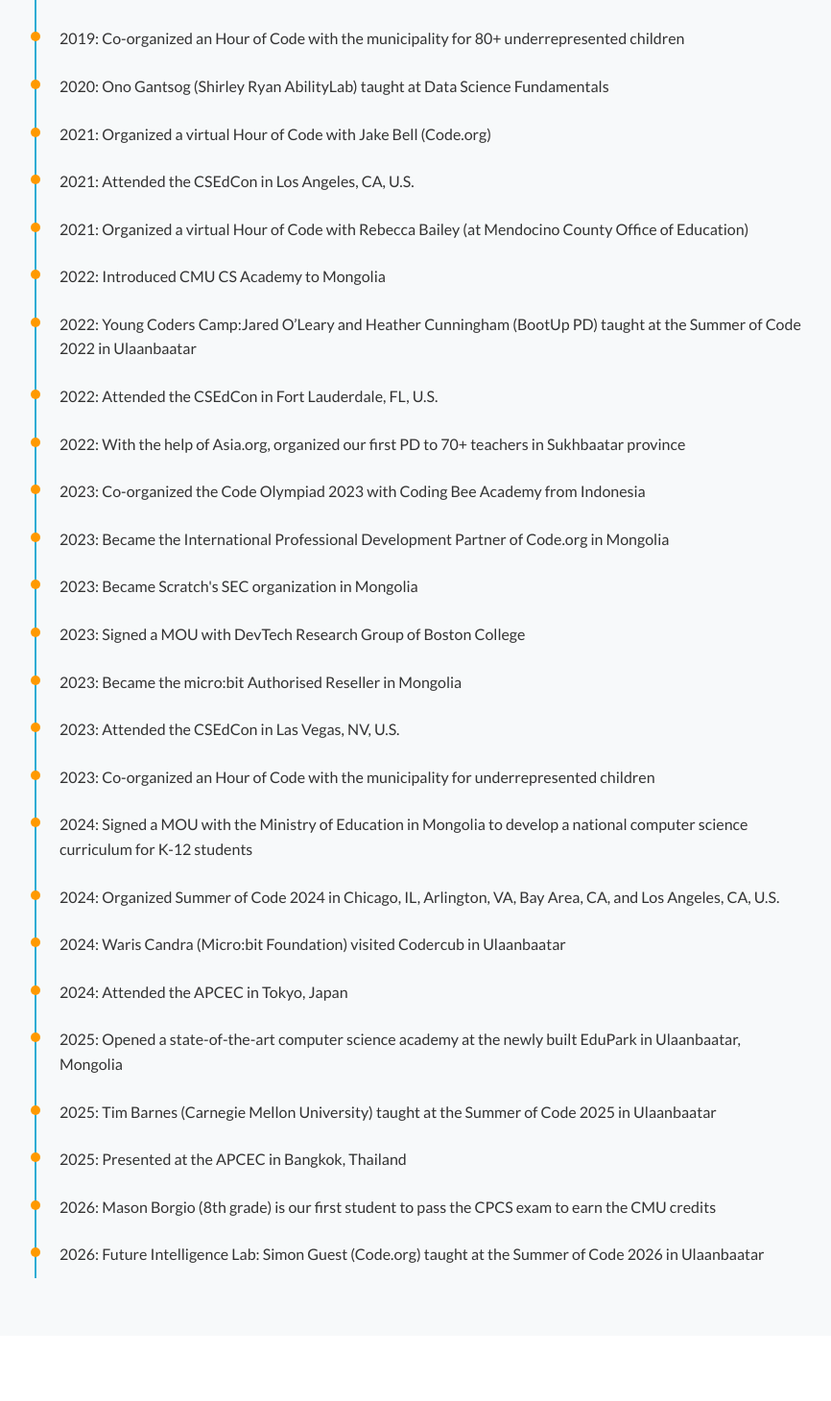
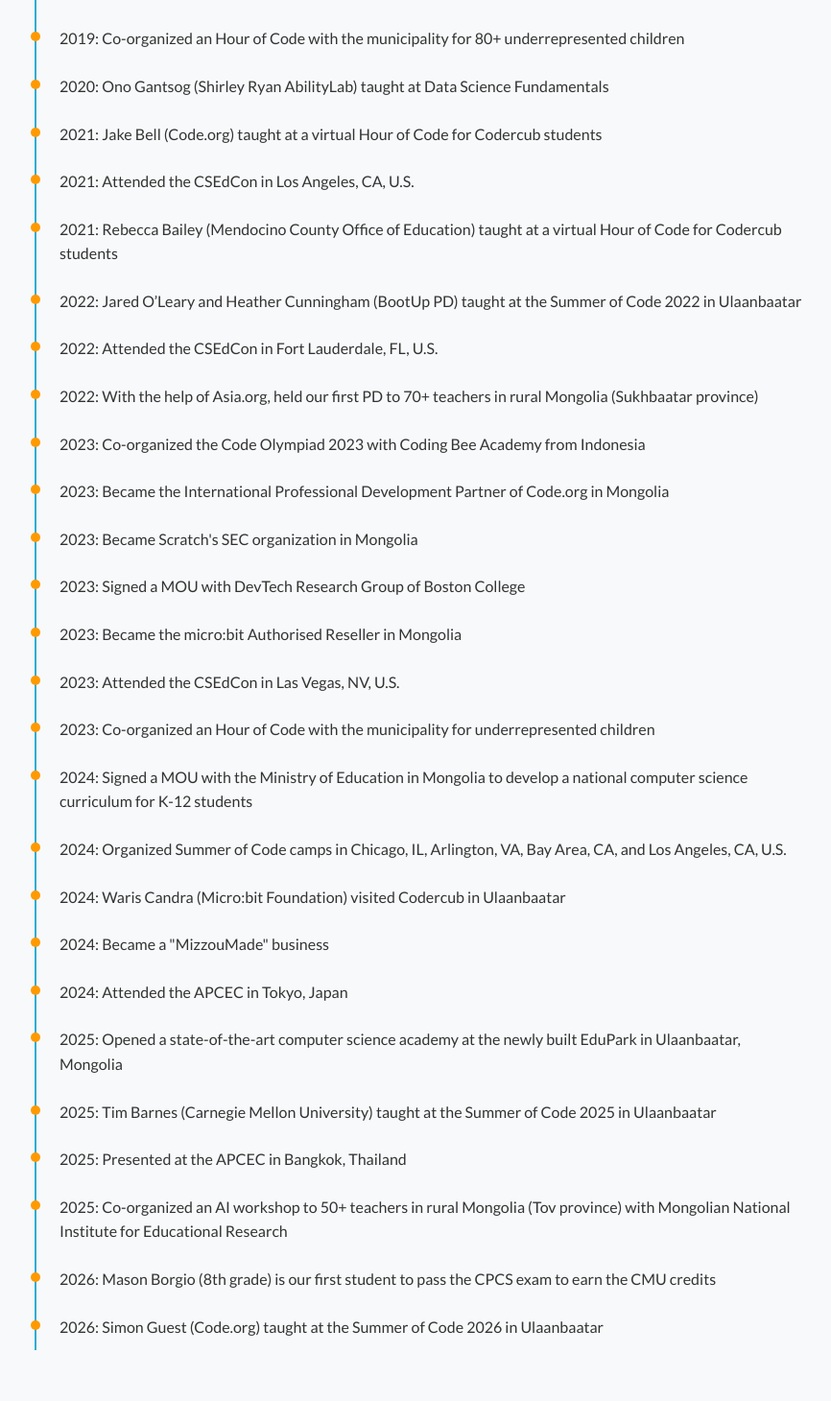
Before and after one commit to zmagsar/computerscience.mn, a Vue app: page /about in a window 1280 px wide. Shown: the part 988-2448 px from the top of the page at 96% size, without its empty margins (204-1070 px from the left). Built offline with nearby package versions, Linux system fonts and the light colour scheme.

Commit message:
Update AboutView.vue

```diff
--- a/src/views/AboutView.vue
+++ b/src/views/AboutView.vue
@@ -6,18 +6,17 @@
 const milestones = [
   'Summer of 2018: Founded as the first after-school coding initiative in the country',
   '2019: Became the International Partner of CodeAI (then Code.org)',
-  '2019: Initialize Camp: Dale Musser, Ph.D. (University of Missouri) taught at Summer of Code 2019 in Ulaanbaatar to 50+ students',
+  '2019: Dale Musser, Ph.D. (University of Missouri) taught at Summer of Code 2019 in Ulaanbaatar to 50+ students',
   '2019: Presented at the CSEdCon in Las Vegas, NV, U.S.',
   '2019: Admitted into the Innovation Hub incubator',
   '2019: Co-organized an Hour of Code with the municipality for 80+ underrepresented children',
   '2020: Ono Gantsog (Shirley Ryan AbilityLab) taught at Data Science Fundamentals',
-  '2021: Organized a virtual Hour of Code with Jake Bell (Code.org)',
+  '2021: Jake Bell (Code.org) taught at a virtual Hour of Code for Codercub students',
   '2021: Attended the CSEdCon in Los Angeles, CA, U.S.',
-  '2021: Organized a virtual Hour of Code with Rebecca Bailey (at Mendocino County Office of Education)',
-  '2022: Introduced CMU CS Academy to Mongolia',
-  '2022: Young Coders Camp:Jared O’Leary and Heather Cunningham (BootUp PD) taught at the Summer of Code 2022 in Ulaanbaatar',
+  '2021: Rebecca Bailey (Mendocino County Office of Education) taught at a virtual Hour of Code for Codercub students',
+  '2022: Jared O’Leary and Heather Cunningham (BootUp PD) taught at the Summer of Code 2022 in Ulaanbaatar',
   '2022: Attended the CSEdCon in Fort Lauderdale, FL, U.S.',
-  '2022: With the help of Asia.org, organized our first PD to 70+ teachers in Sukhbaatar province',
+  '2022: With the help of Asia.org, held our first PD to 70+ teachers in rural Mongolia (Sukhbaatar province)',
   '2023: Co-organized the Code Olympiad 2023 with Coding Bee Academy from Indonesia',
   '2023: Became the International Professional Development Partner of Code.org in Mongolia',
   "2023: Became Scratch's SEC organization in Mongolia",
@@ -26,14 +25,16 @@
   '2023: Attended the CSEdCon in Las Vegas, NV, U.S.',
   '2023: Co-organized an Hour of Code with the municipality for underrepresented children',
   '2024: Signed a MOU with the Ministry of Education in Mongolia to develop a national computer science curriculum for K-12 students',
-  '2024: Organized Summer of Code 2024 in Chicago, IL, Arlington, VA, Bay Area, CA, and Los Angeles, CA, U.S.',
+  '2024: Organized Summer of Code camps in Chicago, IL, Arlington, VA, Bay Area, CA, and Los Angeles, CA, U.S.',
   '2024: Waris Candra (Micro:bit Foundation) visited Codercub in Ulaanbaatar',
+  '2024: Became a "MizzouMade" business',
   '2024: Attended the APCEC in Tokyo, Japan',
   '2025: Opened a state-of-the-art computer science academy at the newly built EduPark in Ulaanbaatar, Mongolia',
   '2025: Tim Barnes (Carnegie Mellon University) taught at the Summer of Code 2025 in Ulaanbaatar',
   '2025: Presented at the APCEC in Bangkok, Thailand',
+  '2025: Co-organized an AI workshop to 50+ teachers in rural Mongolia (Tov province) with Mongolian National Institute for Educational Research',
   '2026: Mason Borgio (8th grade) is our first student to pass the CPCS exam to earn the CMU credits',
-  '2026: Future Intelligence Lab: Simon Guest (Code.org) taught at the Summer of Code 2026 in Ulaanbaatar'
+  '2026: Simon Guest (Code.org) taught at the Summer of Code 2026 in Ulaanbaatar'
 ]
 
 const faqs = [
```
